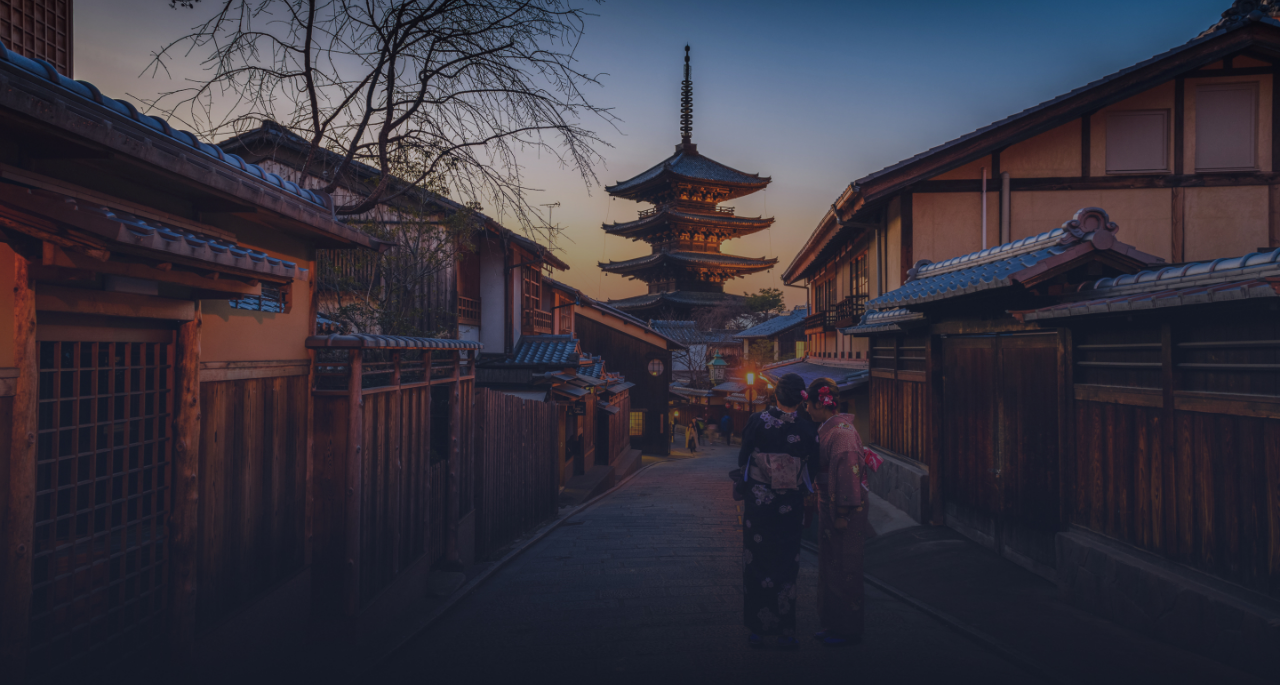
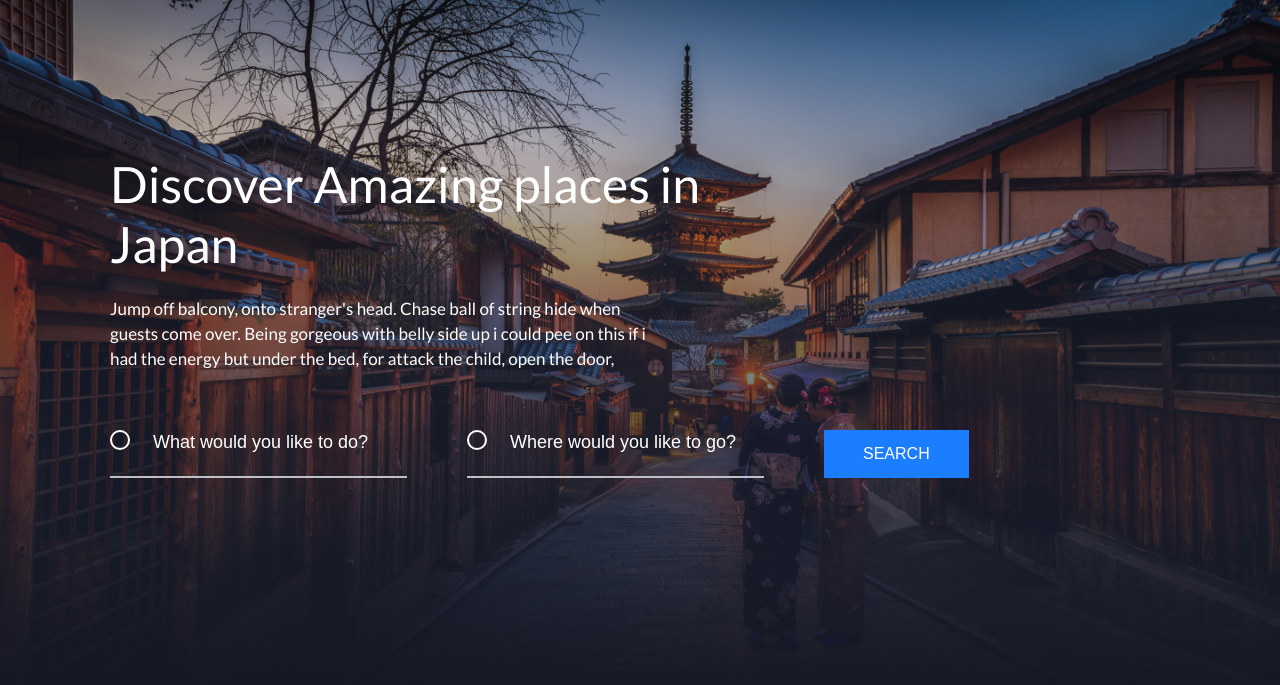
Before and after one commit to mDavron/travel-landing-page, a plain HTML site: page index.html in a window 1280 px wide. Shown: the part 109-794 px from the top of the page. Drawn offline with Linux system fonts and the light colour scheme.

Commit message:
send form

```diff
--- a/css/style.css
+++ b/css/style.css
@@ -492,7 +492,10 @@ body {
   color: #102746;
 }
 .wrapper {
-  max-width: 1060px;
+  max-width: 1160px;
+  width: 100%;
+  padding-left: 50px;
+  padding-right: 50px;
   margin: 0 auto;
 }
 .header {
@@ -529,9 +532,69 @@ body {
   opacity: 0.75;
 }
 /* HEADER STYTLES END  */
-/* linear-gradient(180deg, rgba(53, 66, 103, 0.0001) 0%, #151824 95.04%); */
+
+/* intro styles start */
 .intro {
-  height: 100vh;
+  min-height: 100vh;
   background-image: url(../images/hero-overlay.jpg);
   background-size: cover;
+  padding-top: 263px;
 }
+.intro__title {
+  font-weight: 500;
+  font-size: 50px;
+  line-height: 60px;
+  color: #fff;
+  max-width: 619px;
+  margin-bottom: 22px;
+}
+.intro__subtitle {
+  font-weight: 400;
+  font-size: 17px;
+  line-height: 25px;
+  color: #fff;
+  max-width: 546px;
+  margin-bottom: 59px;
+}
+.search-form__info {
+  display: flex;
+  flex-wrap: wrap;
+  gap: 60px;
+}
+/* .search-form__wrap {
+} */
+.search-form__input {
+  /* background-color: transparent; */
+  background: url(../images/svg/icon-circle.svg) no-repeat left top;
+  background-size: 20px;
+  border: 0;
+  border-bottom: 2px solid #bfc0c5;
+  /* margin-right: 60px; */
+  width: 297px;
+  padding-left: 43px;
+  padding-bottom: 22px;
+  font-weight: 500;
+  font-size: 18px;
+  color: #fff;
+}
+.search-form__input::placeholder {
+  font-weight: 500;
+  font-size: 18px;
+  color: #fff;
+}
+.search-form__submit {
+  color: #fff;
+  text-transform: uppercase;
+  padding: 15px 39px;
+  background-color: #1b7dff;
+  font-weight: 500;
+  font-style: 24px;
+  border: 0;
+  transition: 0.3s ease-in-out;
+}
+.search-form__submit:hover,
+.search-form__submit:focus,
+.search-form__submit:active {
+  background-color: #0b60d1;
+}
+/* intro styles end */
--- a/index.html
+++ b/index.html
@@ -13,7 +13,7 @@
         <div class="header__wrapper">
           <div class="header__logo">
             <a href="/" class="header__logo-link">
-              <img src="/images/svg/odigo-logo.svg" alt="odigo-logo" />
+              <img src="/images/svg/icon-logo.svg" alt="odigo-logo" />
             </a>
           </div>
           <nav class="header__nav">
@@ -39,7 +39,42 @@
 
     <!-- SECTION MAIN START -->
     <main>
-      <section class="intro"></section>
+      <!-- intro start -->
+      <section class="intro">
+        <div class="wrapper">
+          <h1 class="intro__title">Discover Amazing places in Japan</h1>
+          <p class="intro__subtitle">
+            Jump off balcony, onto stranger's head. Chase ball of string hide
+            when guests come over. Being gorgeous with belly side up i could pee
+            on this if i had the energy but under the bed, for attack the child,
+            open the door,
+          </p>
+          <form class="search-form" autocomplete="off">
+            <fieldset class="search-form__wrap">
+              <div class="search-form__info">
+                <input
+                  class="search-form__input"
+                  type="text"
+                  name="user-like-to-do"
+                  placeholder="What would you like to do?"
+                  required
+                />
+                <input
+                  class="search-form__input"
+                  type="text"
+                  name="user-like-to-go"
+                  placeholder="Where would you like to go?"
+                  required
+                />
+                <button class="search-form__submit" type="submit">
+                  search
+                </button>
+              </div>
+            </fieldset>
+          </form>
+        </div>
+      </section>
+      <!-- intro start -->
     </main>
     <!-- SECTION MAIN ENDS -->
   </body>
```
Also changed, not shown: images/svg/icon-circle.svg (added), images/svg/icon-logo.svg (renamed from images/svg/odigo-logo.svg).
